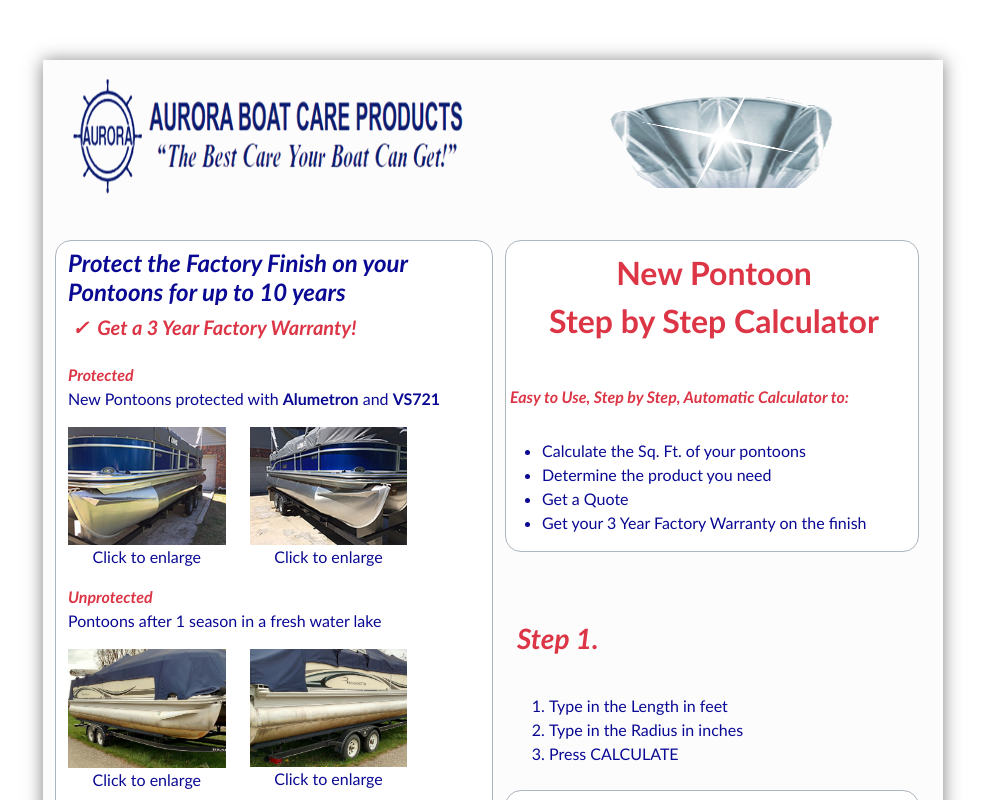
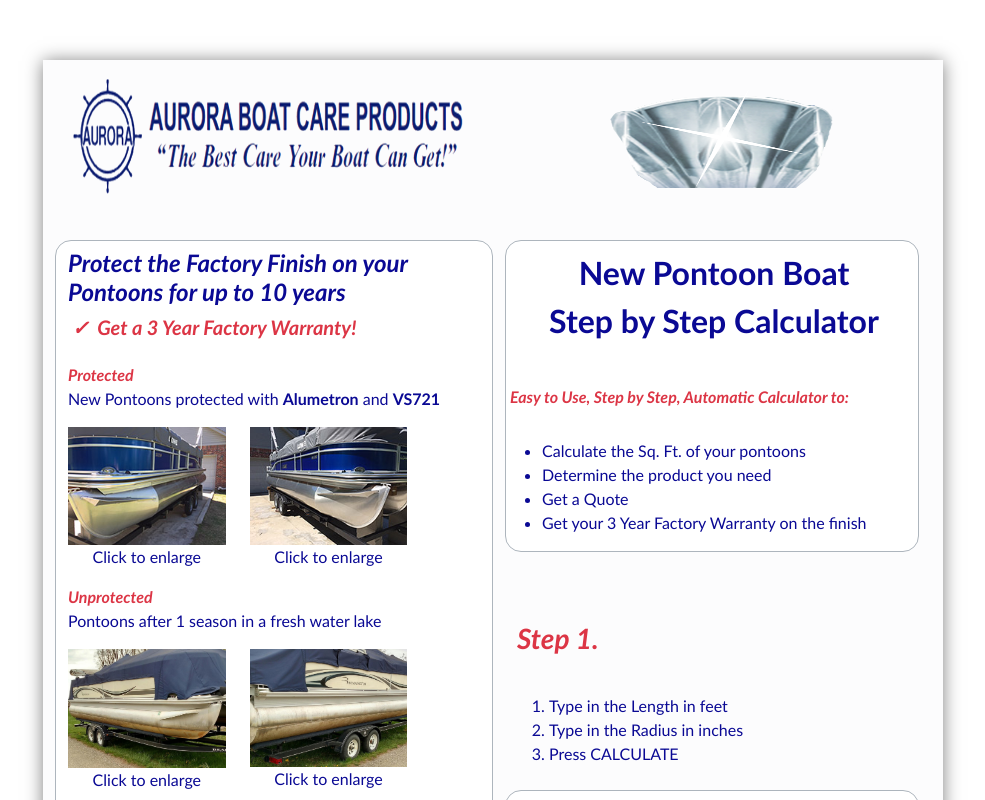
Before and after one commit to arouramarinedev/pontoocal, a React (Create React App) app: page / in a window 1280 px wide. Shown: the top 800 px of the page, without its empty margins (147-1132 px from the left). Built offline with nearby package versions, Linux system fonts and the light colour scheme.

Commit message:
addin more

```diff
--- a/src/components/FirstInfo/index.jsx
+++ b/src/components/FirstInfo/index.jsx
@@ -93,11 +93,11 @@
 
 
 
-                        <div className="border rounded-4 border-dark-subtle bg-white pt-2 ps-1">
-                            <div className="row">
+                        <div className="border rounded-4 border-dark-subtle bg-white pt-2 ps-1" >
+                            <div className="row" >
                                 <div className="col">
 
-                                        <span class="text-danger fs-2 fw-bold text-center d-flex align-items-center justify-content-center"  style={{ marginBottom: '40px'}} >New Pontoon <br /> Step by Step Calculator</span>
+                                        <span class=" sblue fs-2 fw-bold text-center d-flex align-items-center justify-content-center"  style={{ marginBottom: '40px'}} >New Pontoon Boat <br /> Step by Step Calculator</span>
 
                                     <p className="fw-bold text-danger"  style={{ marginBottom: '30px'}}><em>Easy to Use, Step by Step, Automatic Calculator to:</em></p>
                                 </div>
--- a/src/components/StepOne/style.css
+++ b/src/components/StepOne/style.css
@@ -1,5 +1,5 @@
 input::placeholder{
-    font-size: 12px;
+    font-size: 18px;
 }
 
 /* Chrome, Safari, Edge, Opera */
```
